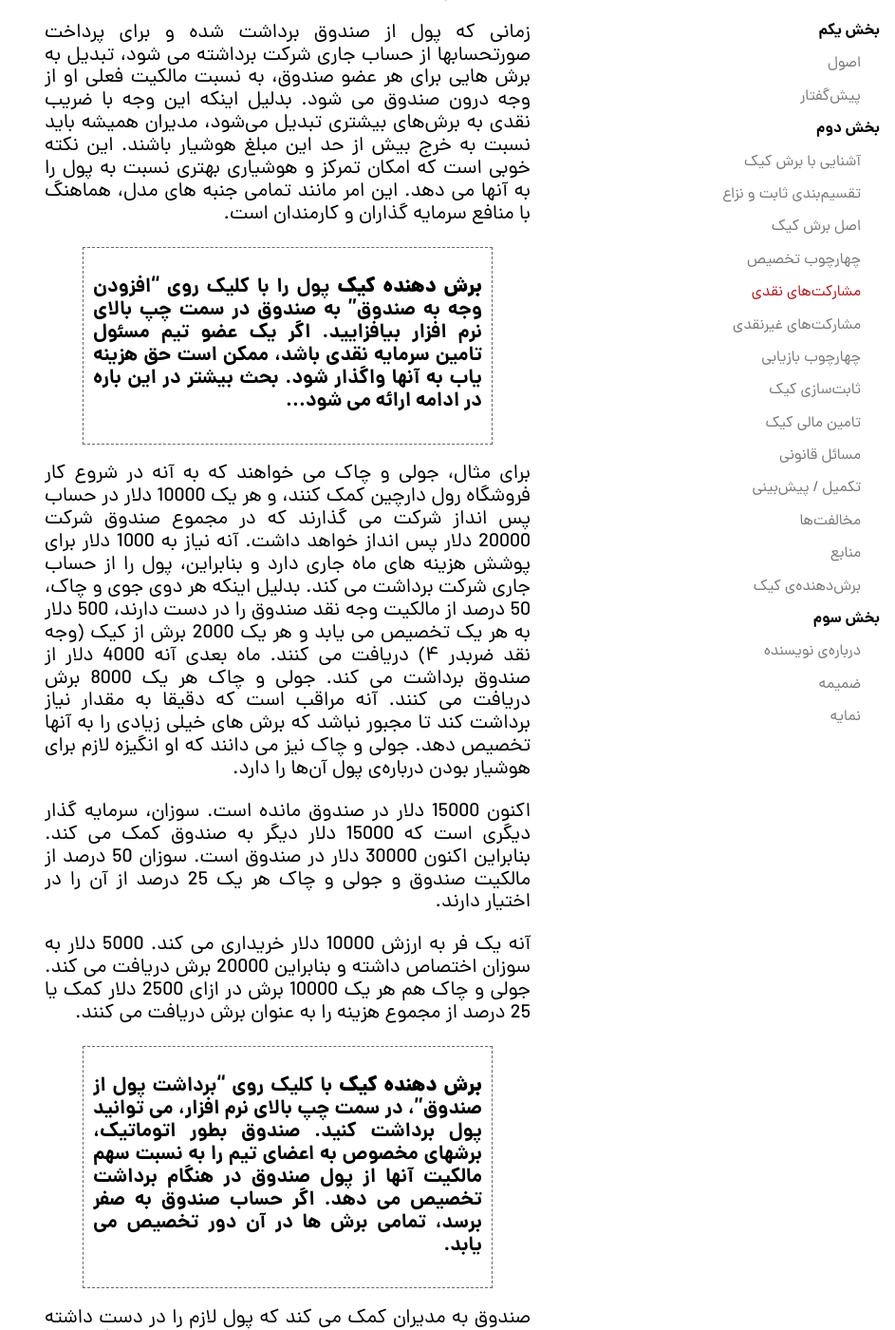
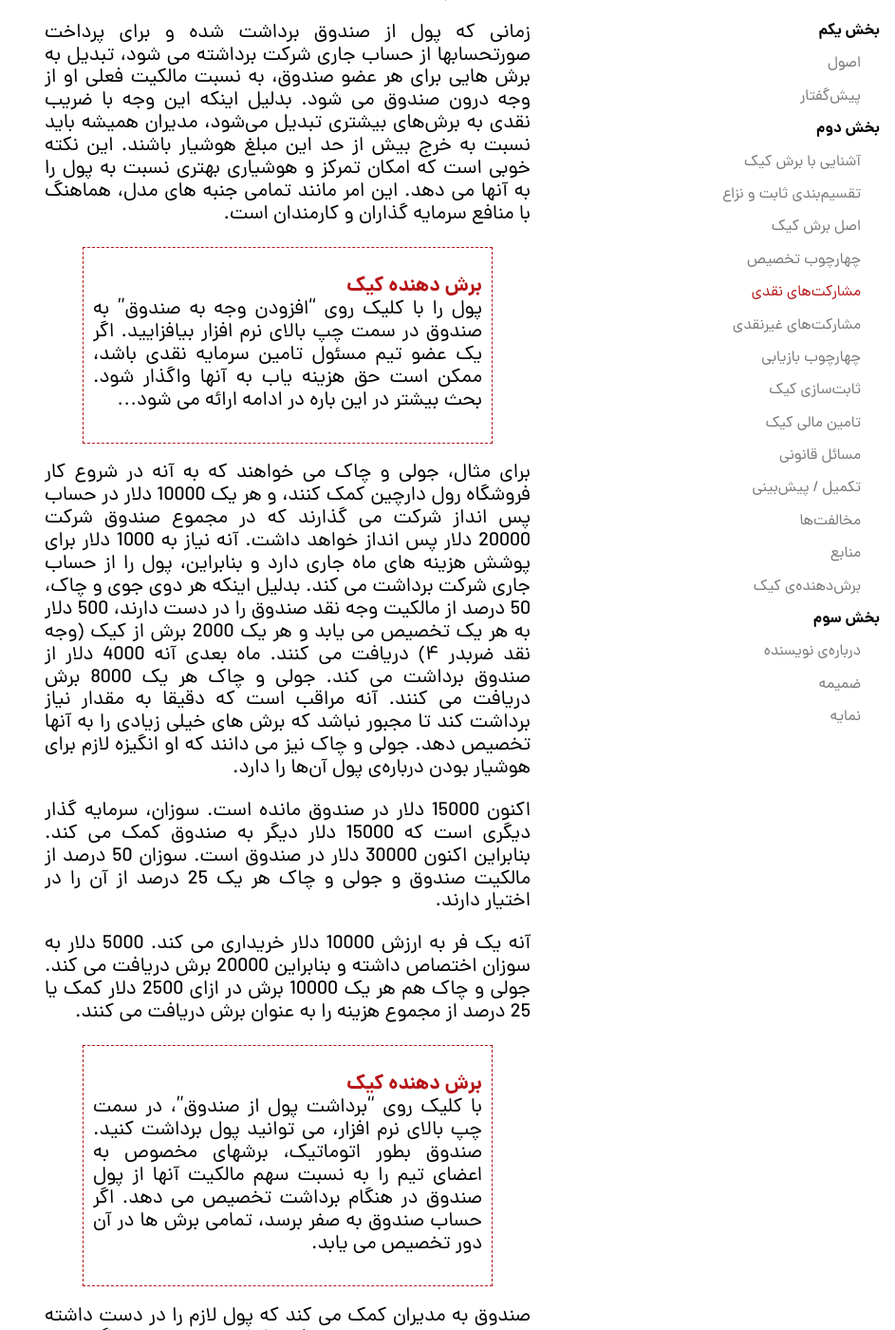
Before and after one commit to KhashayarMirMS/slicing-pie, a Jekyll site: the page built from _chapters/05_CashContribute.md, in a window 1280 px wide and 1400 px high, scrolled down 1108 px. Shown: the whole window at 95% size, without its empty margins (337-1280 px from the left). Built offline with Jekyll 4.4.1, drawn with Linux system fonts in a browser that asks for light colours; nearby versions of some CDN libraries; formulas are drawn with MathJax 3.

Commit message:
styling blockqoutes

```diff
--- a/assets/css/main.css
+++ b/assets/css/main.css
@@ -65,3 +65,17 @@ p {
     text-align: center;
     vertical-align: middle;
 }
+
+blockquote {
+    border-color: #b51518;
+}
+
+blockquote strong {
+    color: #b51518;
+    display: block;
+    font-weight: bold;
+}
+
+blockquote * {
+    font-weight: normal;
+}
```
